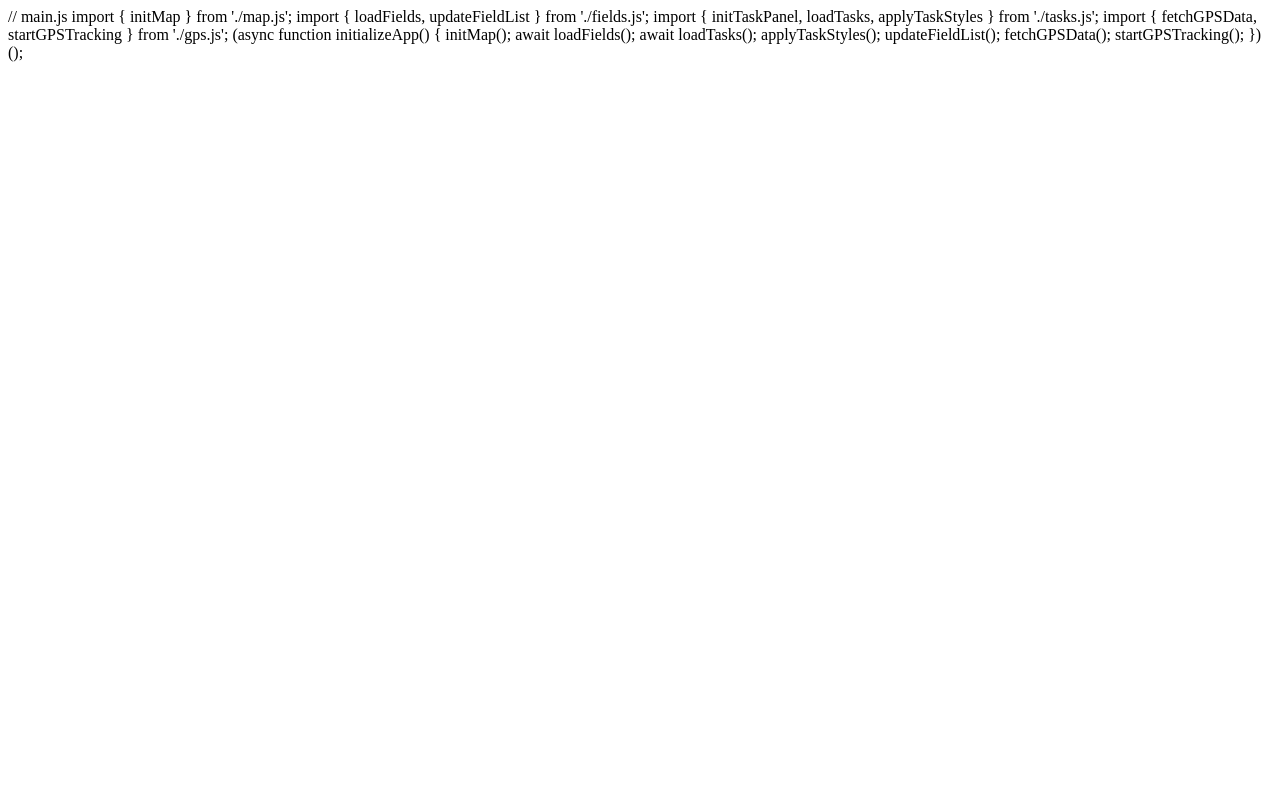
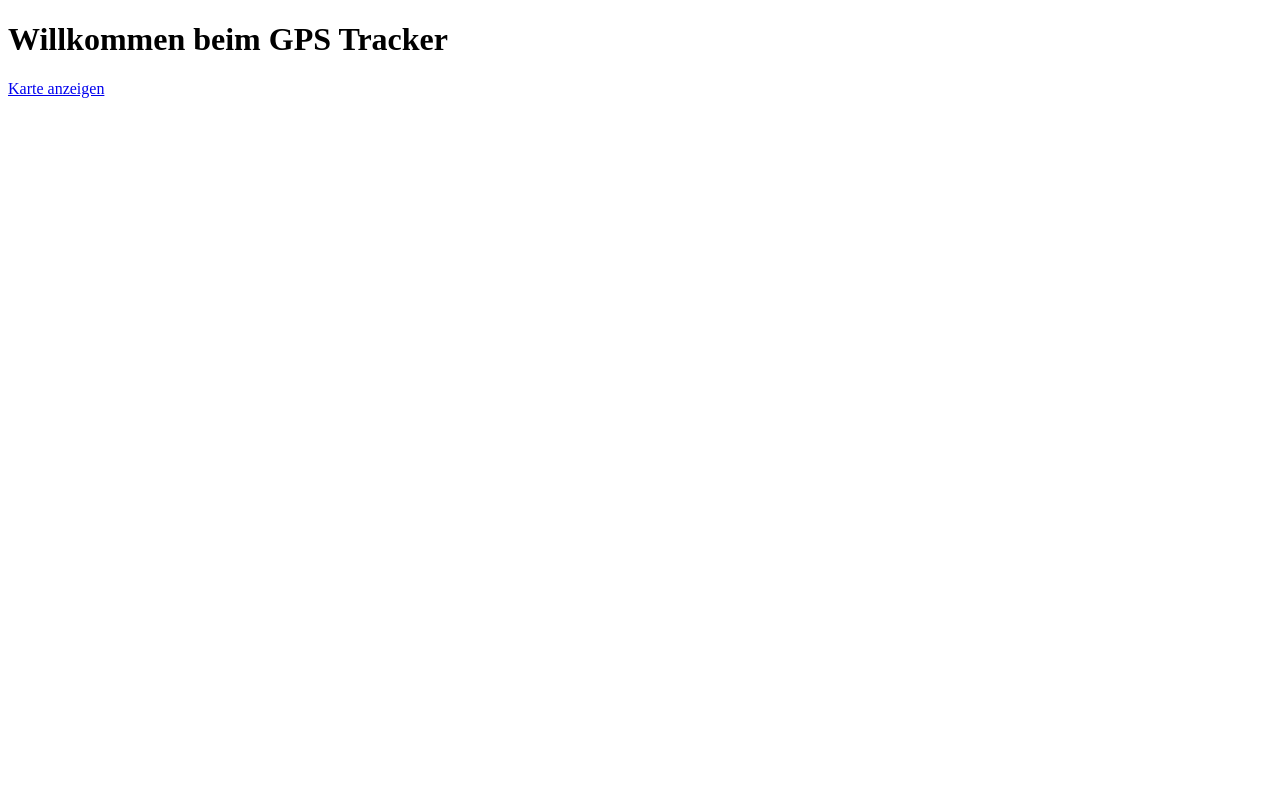
Before and after one commit to Jubhub11/GPS-Server, a Flask app: template templates/index.html in a window 1280 px wide. Run offline with Flask 3, Linux system fonts and the light colour scheme; the template is opened without the code that fills it, so the values that code supplies are empty.

Commit message:
error fixes for implementing in diff files

```diff
--- a/app.py
+++ b/app.py
@@ -103,3 +103,7 @@ def list_kml_files():
         return jsonify(files)
     except Exception as e:
         return jsonify({"error": str(e)}), 500
+
+@app.route("/map")
+def map_view():
+    return render_template("map.html")
--- a/templates/index.html
+++ b/templates/index.html
@@ -1,15 +1,15 @@
-// main.js
-import { initMap } from './map.js';
-import { loadFields, updateFieldList } from './fields.js';
-import { initTaskPanel, loadTasks, applyTaskStyles } from './tasks.js';
-import { fetchGPSData, startGPSTracking } from './gps.js';
+<!DOCTYPE html>
+<html lang="de">
+<head>
+  <meta charset="UTF-8">
+  <title>GPS Tracker – Übersicht</title>
+  <link rel="stylesheet" href="https://unpkg.com/leaflet/dist/leaflet.css">
+</head>
+<body>
+  <h1>Willkommen beim GPS Tracker</h1>
+  <p><a href="/map">Karte anzeigen</a></p>
 
-(async function initializeApp() {
-  initMap();
-  await loadFields();
-  await loadTasks();
-  applyTaskStyles();
-  updateFieldList();
-  fetchGPSData();
-  startGPSTracking();
-})();
+  <script src="https://unpkg.com/leaflet/dist/leaflet.js"></script>
+  <script src="{{ url_for('static', filename='js/main.js') }}"></script>
+</body>
+</html>
--- a/templates/map.html
+++ b/templates/map.html
@@ -11,6 +11,10 @@
 <body>
   <div id="map"></div>
   <script src="https://unpkg.com/leaflet/dist/leaflet.js"></script>
-  <script src="{{ url_for('static', filename='main.js') }}"></script>
+  <script src="{{ url_for('static', filename='js/map.js') }}"></script>
+  <script src="{{ url_for('static', filename='js/fields.js') }}"></script>
+  <script src="{{ url_for('static', filename='js/tasks.js') }}"></script>
+  <script src="{{ url_for('static', filename='js/gps.js') }}"></script>
+  <script src="{{ url_for('static', filename='js/main.js') }}"></script>
 </body>
 </html>
```
Also changed, not shown: static/js/fields.js (renamed from templates/js/fields.js), static/js/gps.js (renamed from templates/js/gps.js), static/js/main.js (added), static/js/map.js (renamed from templates/js/map.js), static/js/tasks.js (renamed from templates/js/tasks.js).
